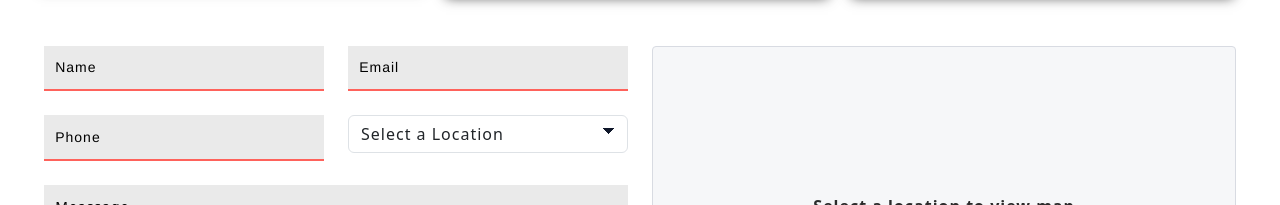
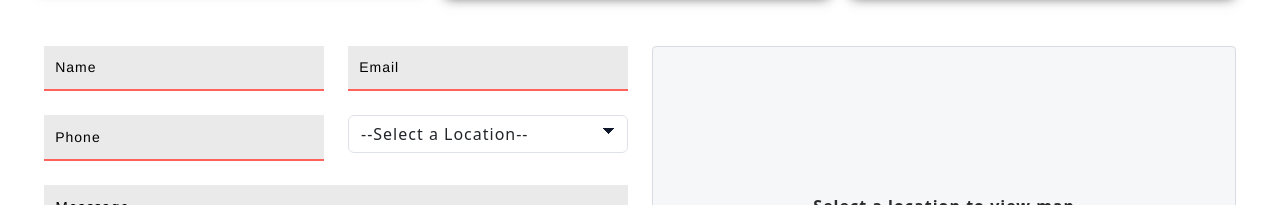
Before and after one commit to roh-anku/KshatriyaSportsFoundationsUI-ReactApplication, a React (Vite) app in the folder KshatriyaTaekwondo/: page /Home/Contact in a window 1280 px wide. Shown: the part 968-1173 px from the top of the page. Built offline with nearby package versions, Linux system fonts and the light colour scheme.

Commit message:
added enhancments-intructors and some css/html changes

```diff
--- a/KshatriyaTaekwondo/src/pages/About.jsx
+++ b/KshatriyaTaekwondo/src/pages/About.jsx
@@ -2,8 +2,8 @@ import './About.css';
 import { Link } from 'react-router-dom';
 import { ClientCarousel } from '../components/ClientCarousel.jsx';
 import t11 from '../images/instructor1-akshay-khillari.jpg';
-import t22 from '../images/placeholder-coming-soon.jpeg';
-import t33 from '../images/placeholder-coming-soon.jpeg';
+import t22 from '../images/instructor2-swapnil.jpg';
+import t33 from '../images/instructor3-vinod.jpg';
 import t44 from '../images/placeholder-coming-soon.jpeg';
 import t1 from '../images/t1.jpg';
 import t2 from '../images/t2.jpg';
--- a/KshatriyaTaekwondo/src/pages/Contact.jsx
+++ b/KshatriyaTaekwondo/src/pages/Contact.jsx
@@ -286,7 +286,7 @@ export function Contact() {
                                                 disabled={isSubmittingEnquiry}
                                                 aria-invalid={contactSubmitted && contactErrors.location ? 'true' : 'false'}
                                             >
-                                                <option value="">Select a Location</option>
+                                                <option value="">--Select a Location--</option>
                                                 {LOCATION_OPTIONS.map((option) => (
                                                     <option key={option.label} value={option.label}>{option.label}</option>
                                                 ))}
--- a/KshatriyaTaekwondo/src/pages/Home.jsx
+++ b/KshatriyaTaekwondo/src/pages/Home.jsx
@@ -432,6 +432,8 @@ export function Home() {
                                             <li>Discipline & confidence building</li>
                                             <li>Belt promotion eligibility</li>
                                         </ul>
+                                        <br></br>
+                                        <br></br>
                                     </div>
                                     <div className="buy-buttn ">
                                         <Link className="w3_play_icon1 scroll" to="/Home/Contact"> Book Free Session</Link>
```
Also changed, not shown: KshatriyaTaekwondo/src/images/instructor2-swapnil.jpg (added), KshatriyaTaekwondo/src/images/instructor3-vinod.jpg (added).
